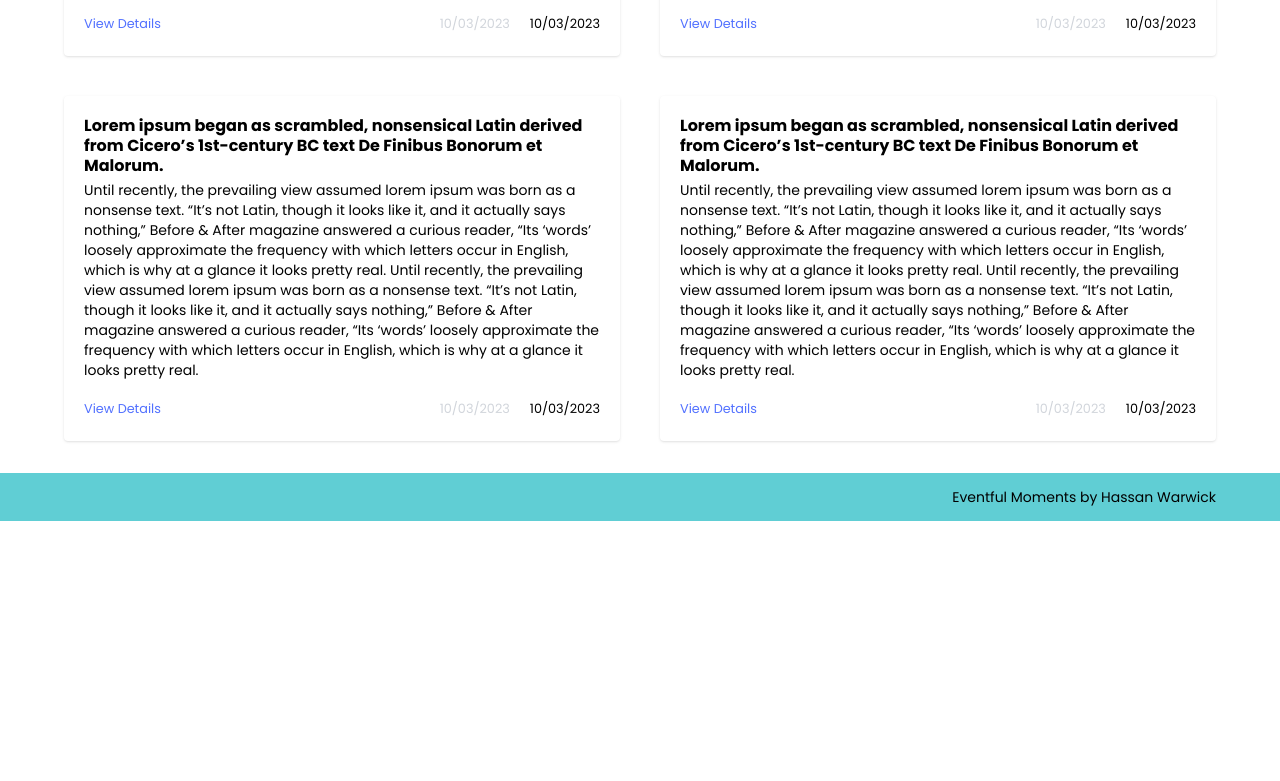
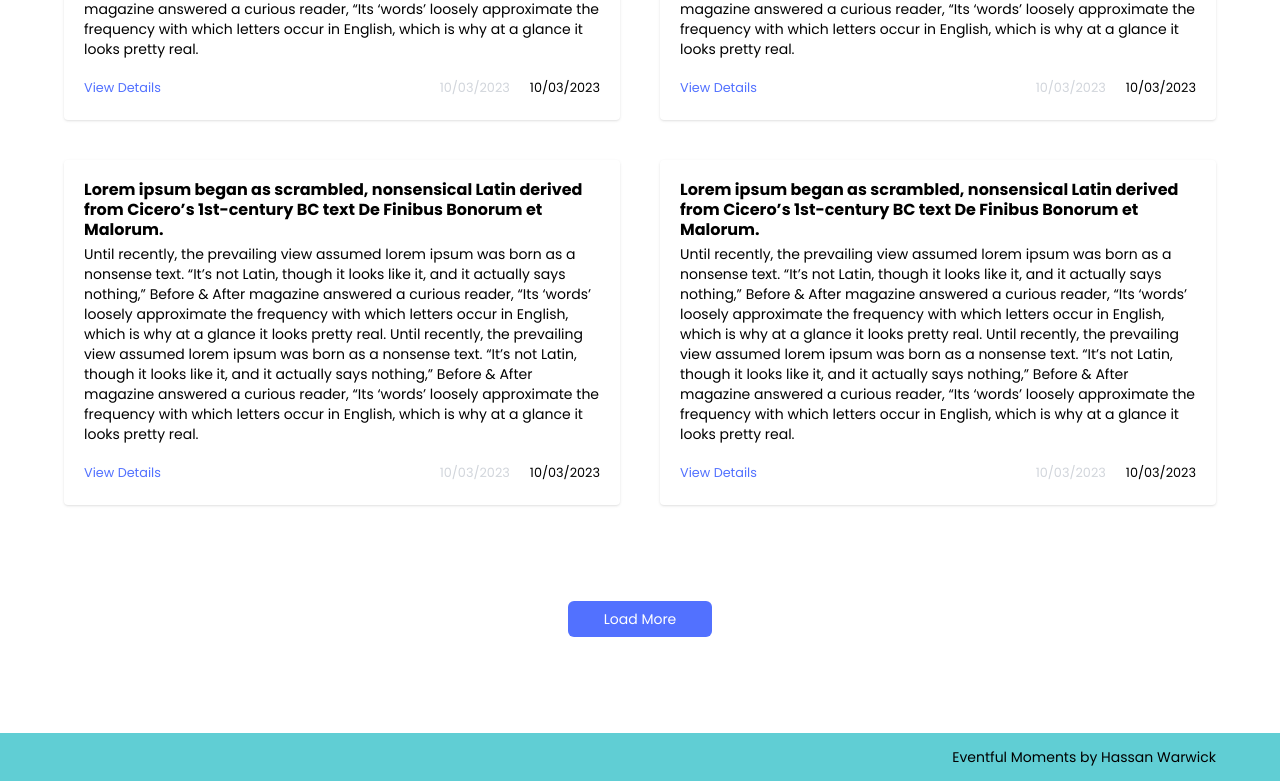
Before and after one commit to Im-Hassan-wd/eventful, a Vue app: page /event in a window 1280 px wide. Shown: the part 461-1242 px from the top of the page. Before the commit the page ends 982 px from the top, so only its background shows below. Built offline with nearby package versions, Linux system fonts and the light colour scheme.

Commit message:
finishing up

```diff
--- a/src/router/index.js
+++ b/src/router/index.js
@@ -1,16 +1,16 @@
 import { createRouter, createWebHistory } from 'vue-router'
-import Events from '../views/events/Events'
+import Home from '../views/Home'
 import Login from '../views/Login'
 import Register from '../views/Register'
-import CreateEvent from '../views/events/CreateEvent'
-import Event from '../views/events/Event'
-import EditEvent from '../views/events/EditEvent'
+import CreateEvent from '../views/CreateEvent'
+import Event from '../views/Event'
+import EditEvent from '../views/EditEvent'
 
 const routes = [
   {
     path: '/event',
-    name: 'Events',
-    component: Events,
+    name: 'Home',
+    component: Home
   },
   {
     path: '/login',
@@ -37,7 +37,6 @@ const routes = [
     path: '/edit-event/',
     name: 'EditEvent',
     component: EditEvent,
-    props: true
   },
   // redirect
   {
--- a/src/views/events/Events.vue
+++ b/src/views/Home.vue
@@ -26,6 +26,10 @@
             <small>10/03/2023</small>
           </div>
       </div>
+    </div>
+
+    <div class="text-center my-24">
+      <button class="btn bg-secondary">Load More</button>
     </div>
   </div>
 </template>
```
Also changed, not shown: src/views/CreateEvent.vue (renamed from src/views/events/CreateEvent.vue), src/views/EditEvent.vue (renamed from src/views/events/EditEvent.vue), src/views/Event.vue (renamed from src/views/events/Event.vue).
